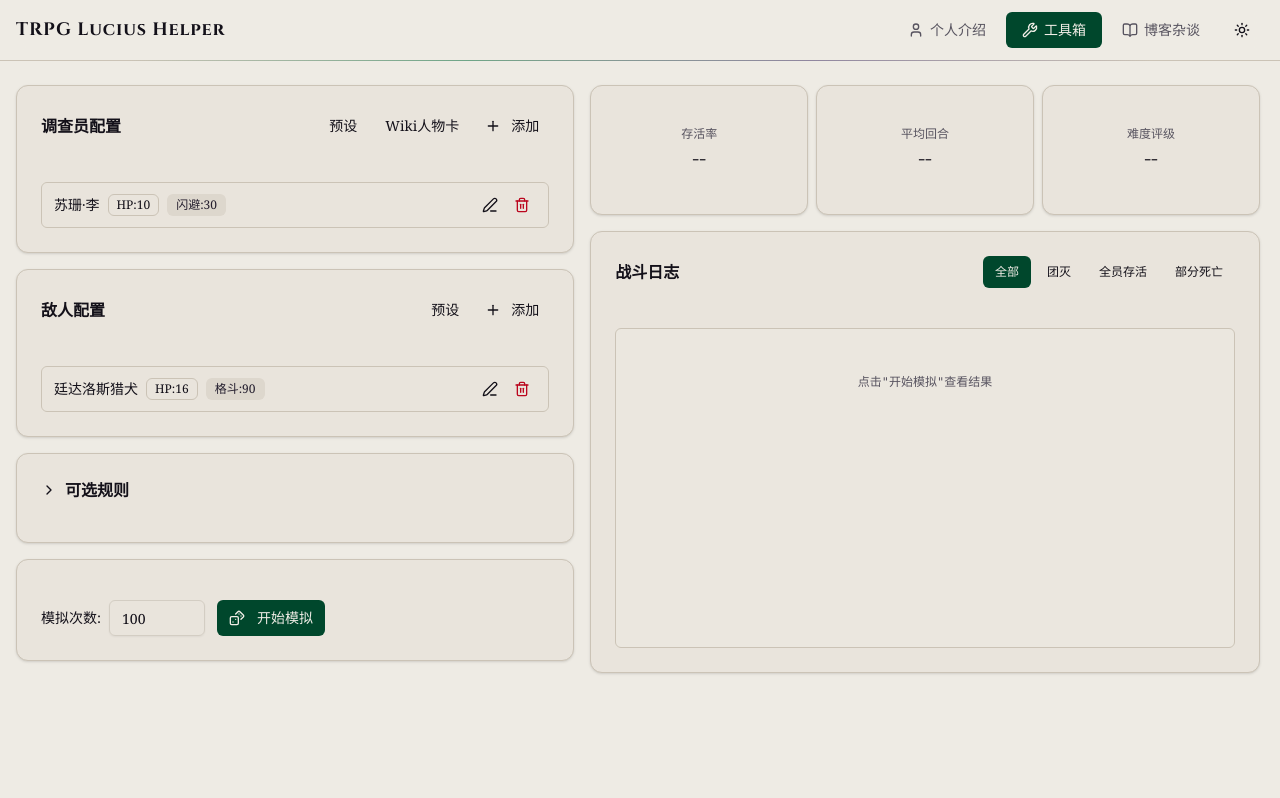
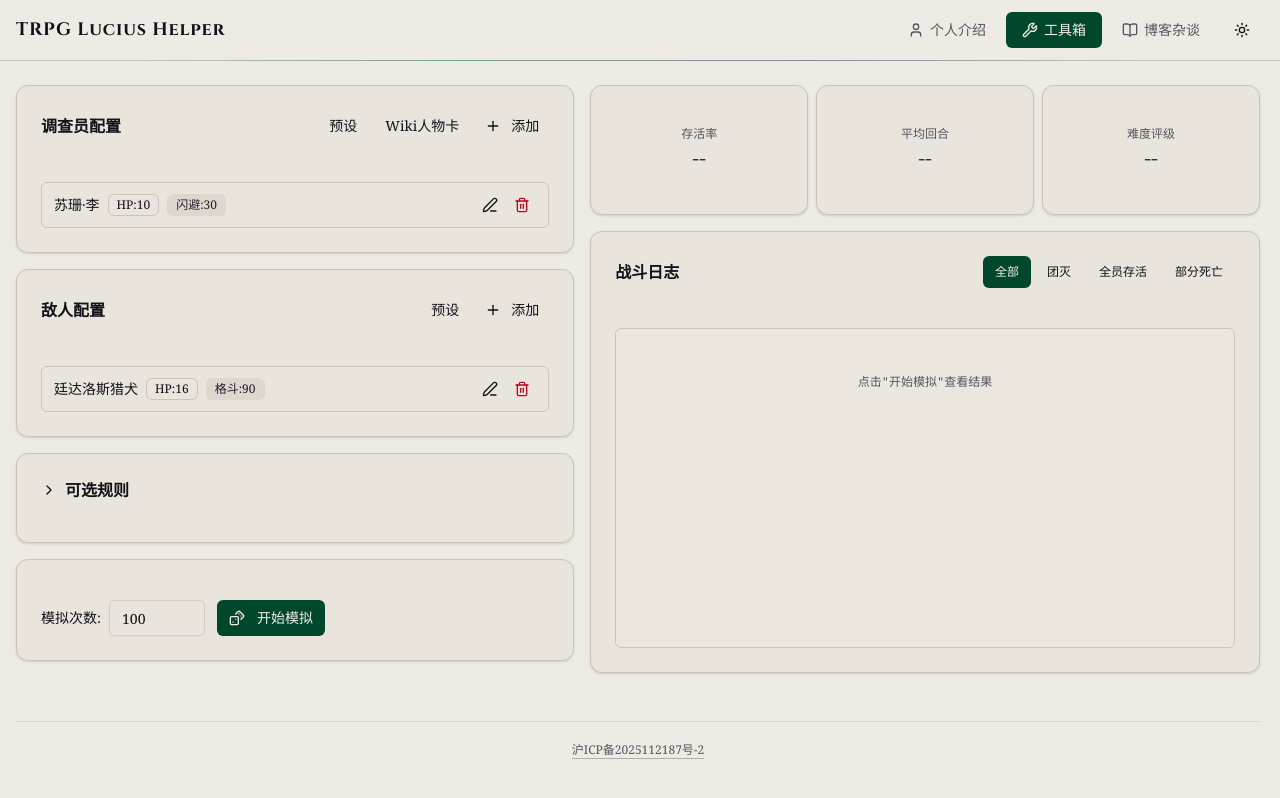
Before and after one commit to IssaneRen/TRPGAudioHelper, a React (Vite) app: page /tools/battle in a window 1280 px wide. Built offline with nearby package versions, Linux system fonts and the light colour scheme.

Commit message:
feat: 补充合规备案号

```diff
--- a/src/components/TabLayout.tsx
+++ b/src/components/TabLayout.tsx
@@ -198,6 +198,16 @@ export default function TabLayout() {
             <Outlet />
           </motion.div>
         </AnimatePresence>
+        <footer className="mt-12 border-t border-border/60 py-5 text-center text-xs text-muted-foreground">
+          <a
+            href="https://beian.miit.gov.cn/"
+            target="_blank"
+            rel="noreferrer"
+            className="underline decoration-muted-foreground/40 underline-offset-4 transition-colors hover:text-foreground hover:decoration-foreground"
+          >
+            沪ICP备2025112187号-2
+          </a>
+        </footer>
       </main>
 
       {/* 移动端底部导航 */}
```
